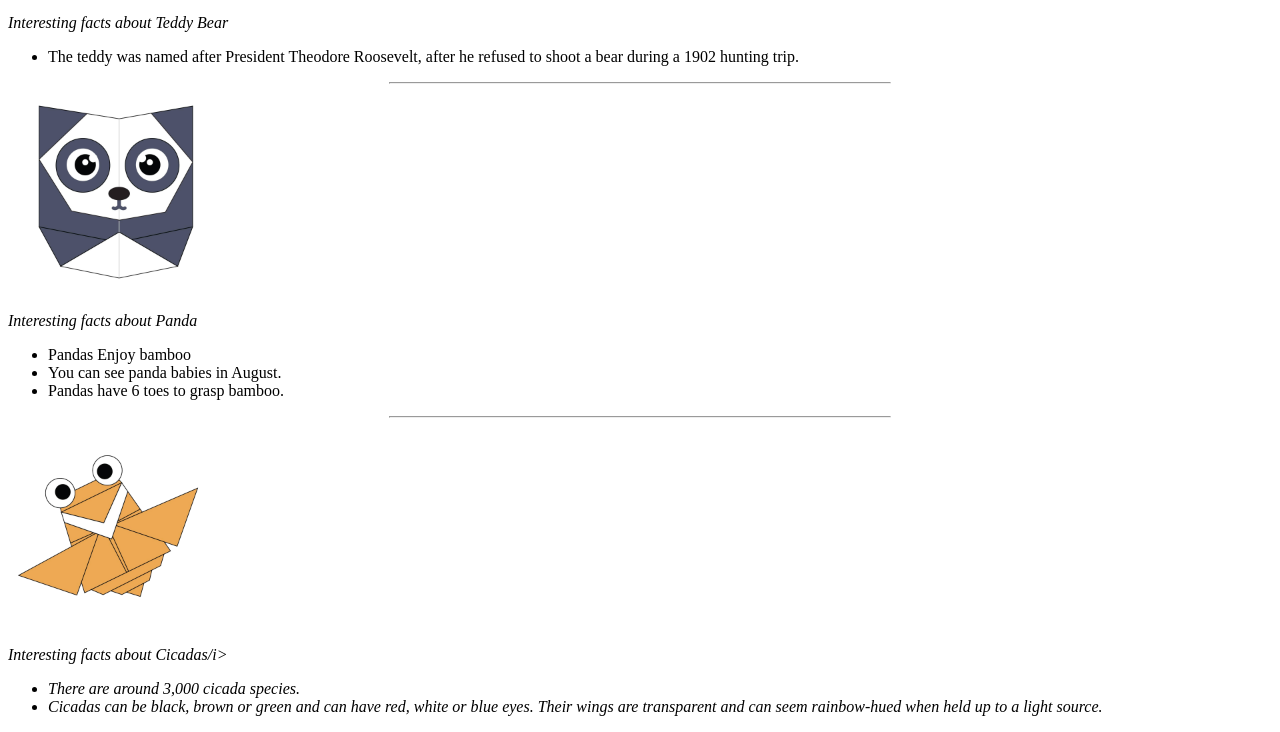
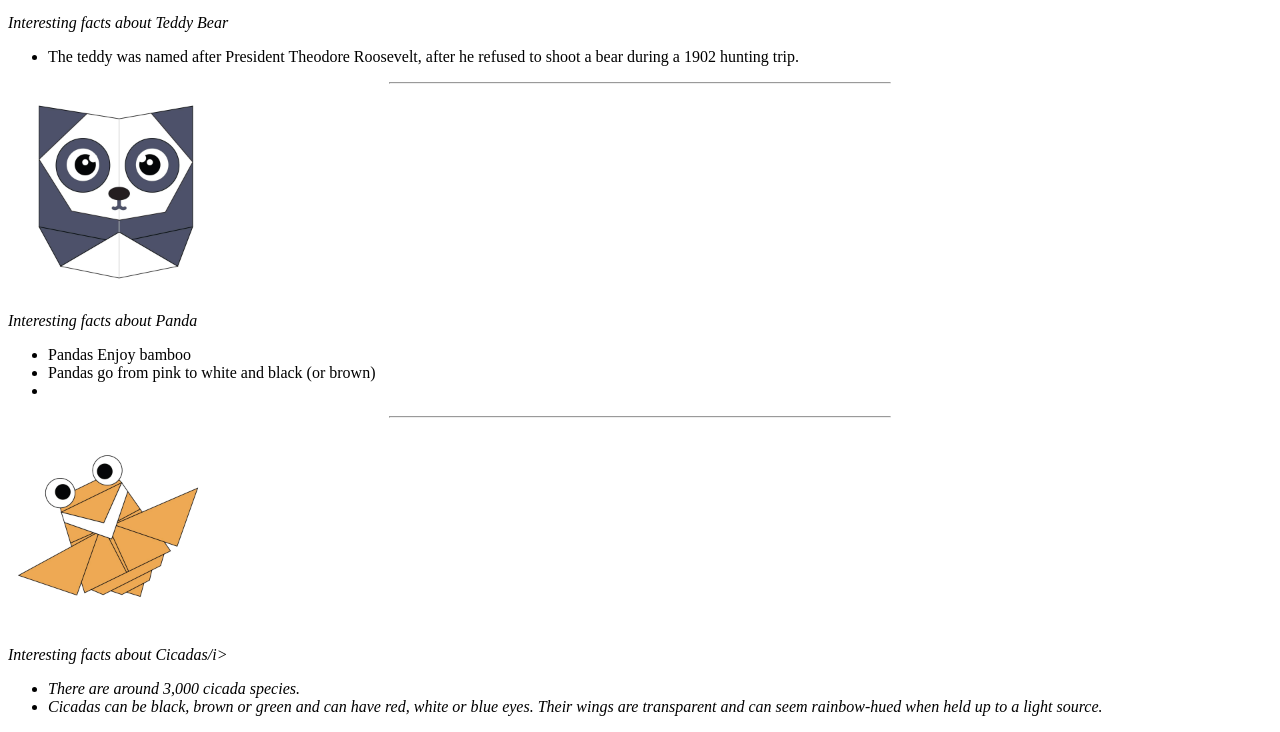
Before and after one commit to naveen2007/project49, a plain HTML site: page index.html in a window 1280 px wide. Shown: the part 1288-2020 px from the top of the page. Drawn offline with Linux system fonts and the light colour scheme.

Commit message:
Update index.html

```diff
--- a/index.html
+++ b/index.html
@@ -58,8 +58,7 @@
 <p><i>Interesting facts about Panda</i></p>
 <ul>
 <li>Pandas Enjoy bamboo</li>
-<li>You can see panda babies in August.</li>
-<li>Pandas have 6 toes to grasp bamboo.</li>
+<li>Pandas go from pink to white and black (or brown)<li>
 </ul>
 
 <hr width=500px>
```
